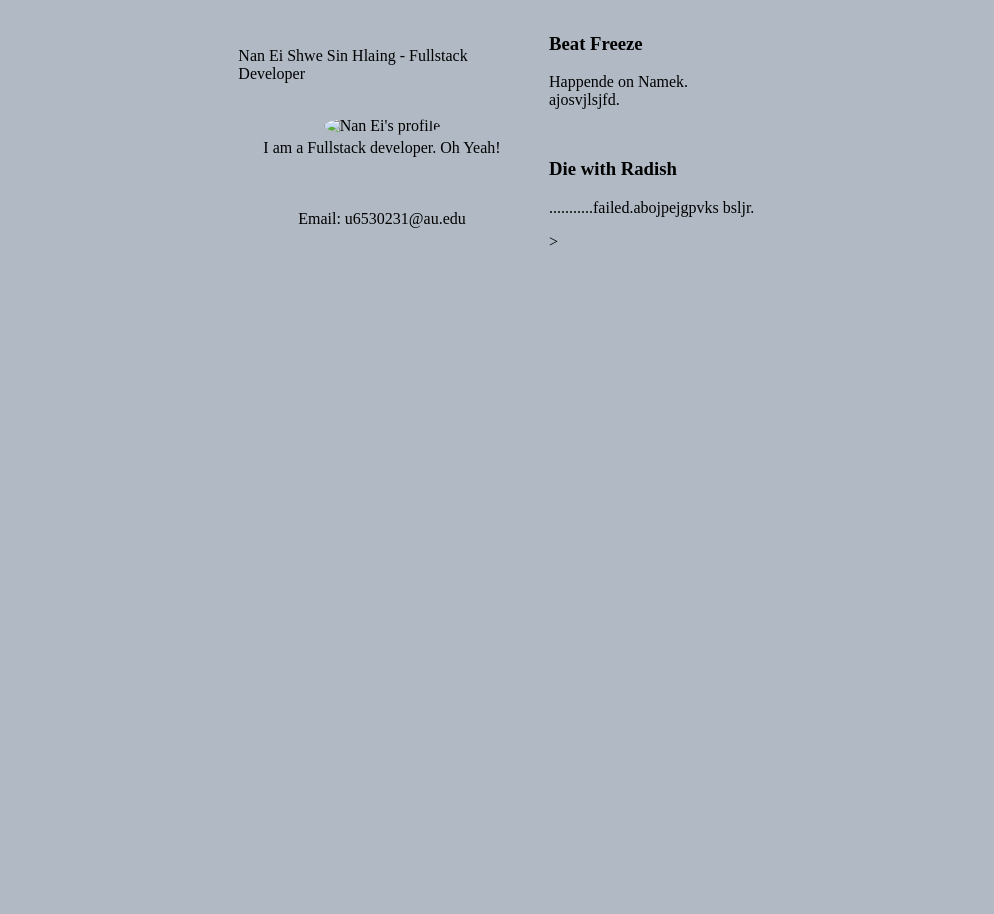
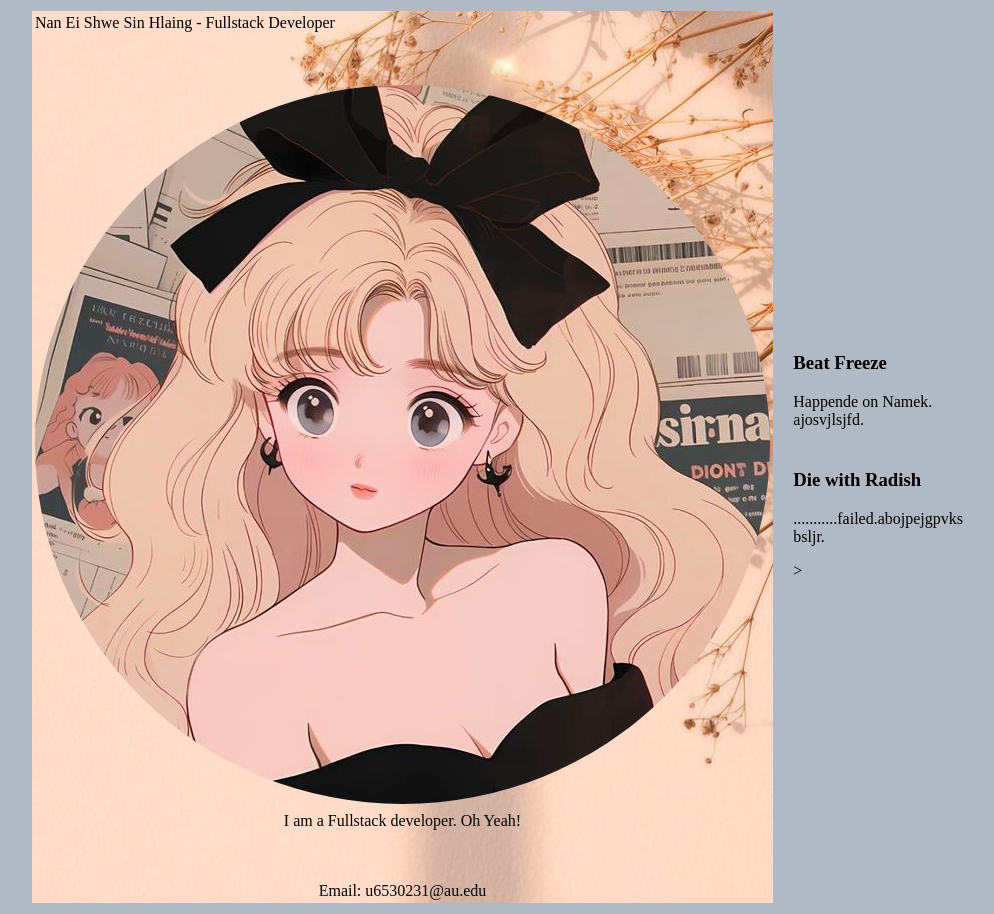
Before and after one commit to naneishwesin/eishwesinhlaing.gitub.io, a plain HTML site: page about.html in a window 1280 px wide. Shown: the whole page, without its empty margins (141-1135 px from the left). Before the commit the page ends 800 px from the top, so only its background shows below. Drawn offline with Linux system fonts and the light colour scheme.

Commit message:
Update about.html

```diff
--- a/about.html
+++ b/about.html
@@ -9,7 +9,7 @@
             <tr>
                 <td>
                     <table border="0"
-style="background-image: url('image/backdrop.jpg');
+style="background-image: url('images/backdrop.jpg');
 background-size: cover;">
     <tr>
         <td style="height:50pt;vertical-align:top;">
@@ -18,7 +18,7 @@ background-size: cover;">
     </tr>
     <tr>
         <td style="text-align: center;">
-            <img src="image/profile.jpg"
+            <img src="images/profile.jpg"
             alt="Nan Ei's profile"
             style="border-radius: 50%;">
         </td>
```
